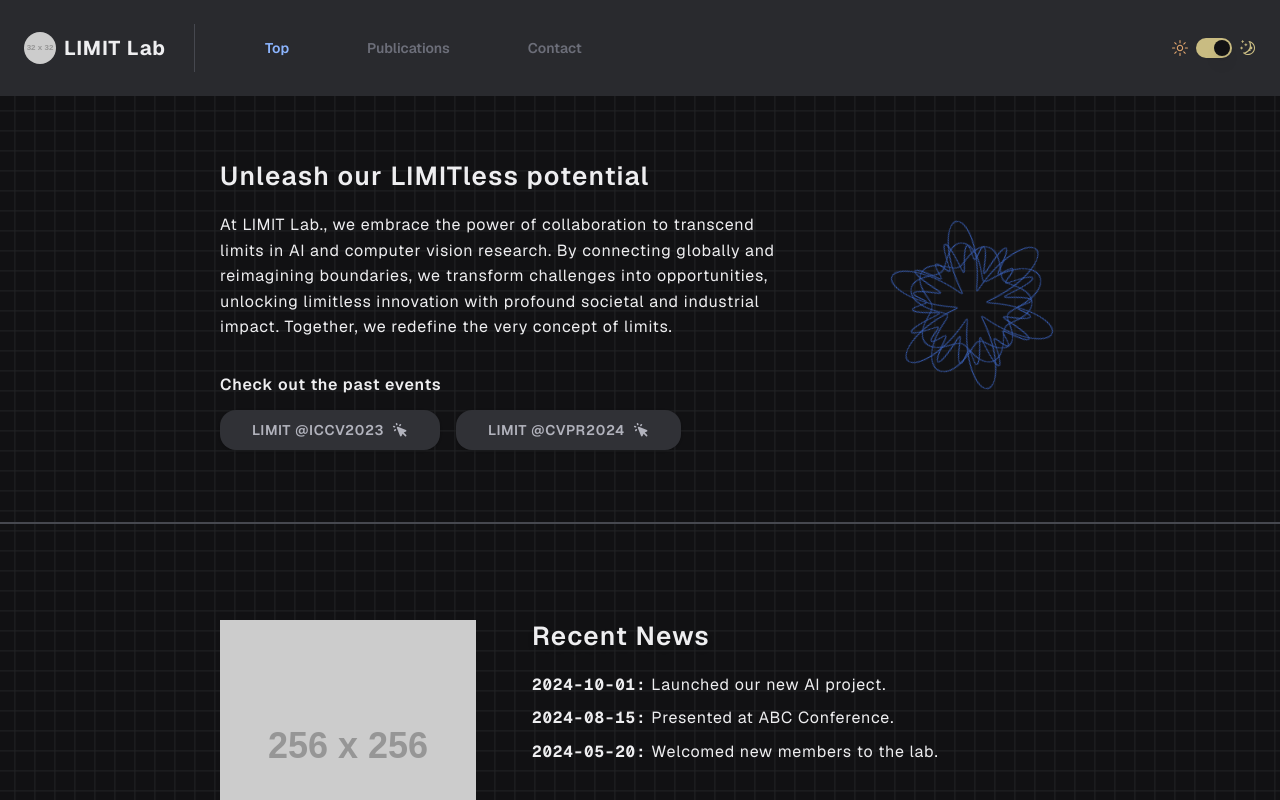
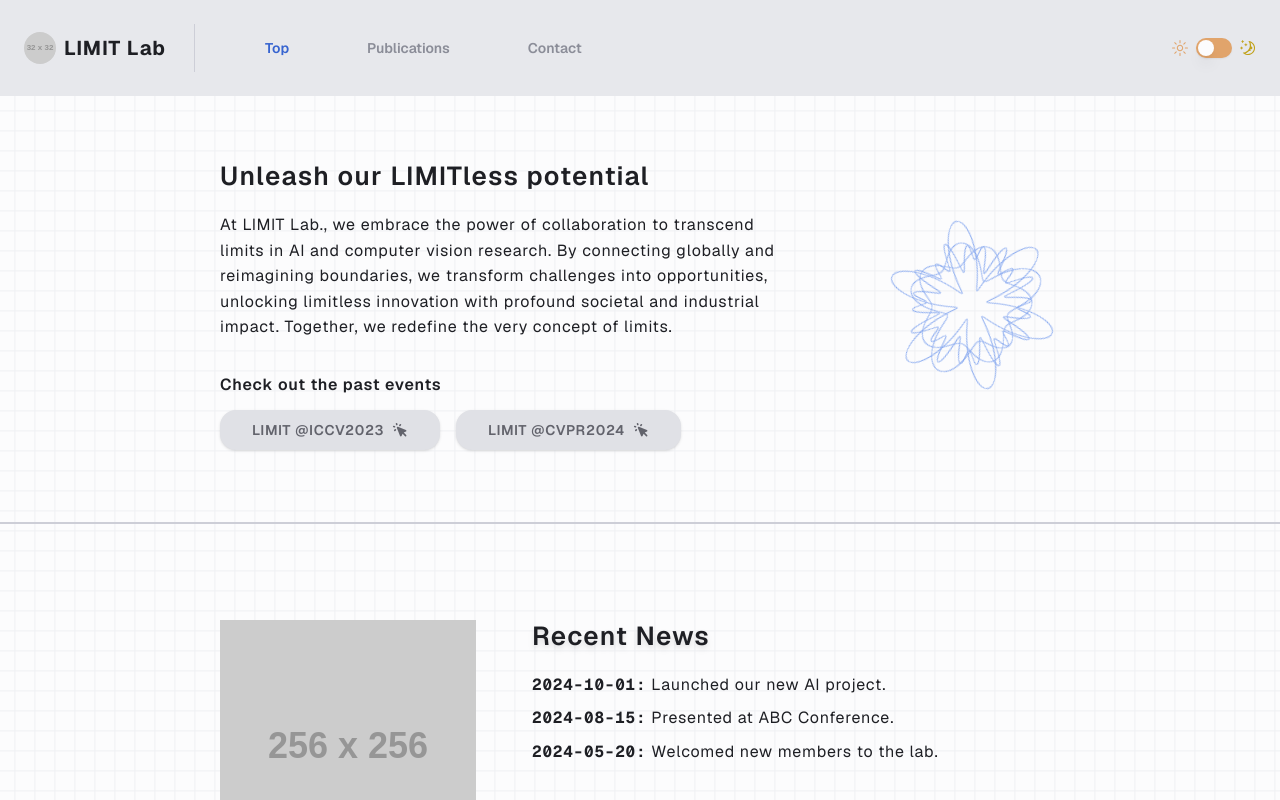
Before and after one commit to cvpaperchallenge-alumni/limit-lab-homepage, a Next.js app: page / in a window 1280 px wide. Shown: the top 800 px of the page. Built offline with nearby package versions, Linux system fonts and the light colour scheme; what tailwindcss-animated would draw is missing.

Commit message:
:art: Resolve Hydration errors

```diff
--- a/src/app/layout.tsx
+++ b/src/app/layout.tsx
@@ -10,13 +10,13 @@ const geistSans = Geist({
 
 export default function RootLayout({ children }: { children: ReactNode }) {
   return (
-    <html lang="en">
+    <html lang="en" suppressHydrationWarning>
       <body
         className={`${geistSans.className} min-h-screen bg-background text-foreground antialiased`}
       >
         <ThemeProvider
           attribute="class"
-          defaultTheme="dark"
+          defaultTheme="system"
           disableTransitionOnChange
           enableSystem
         >
```
